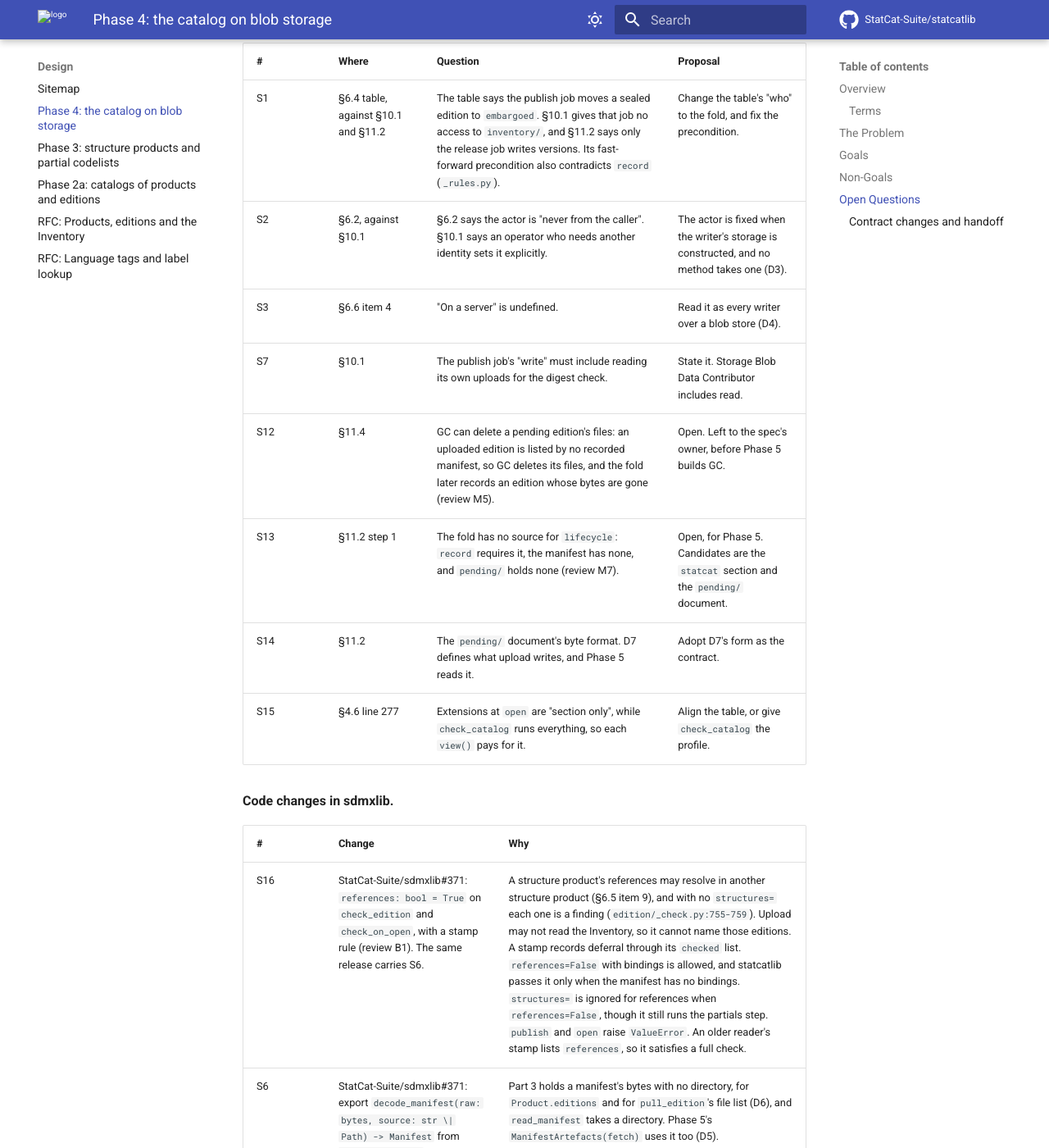
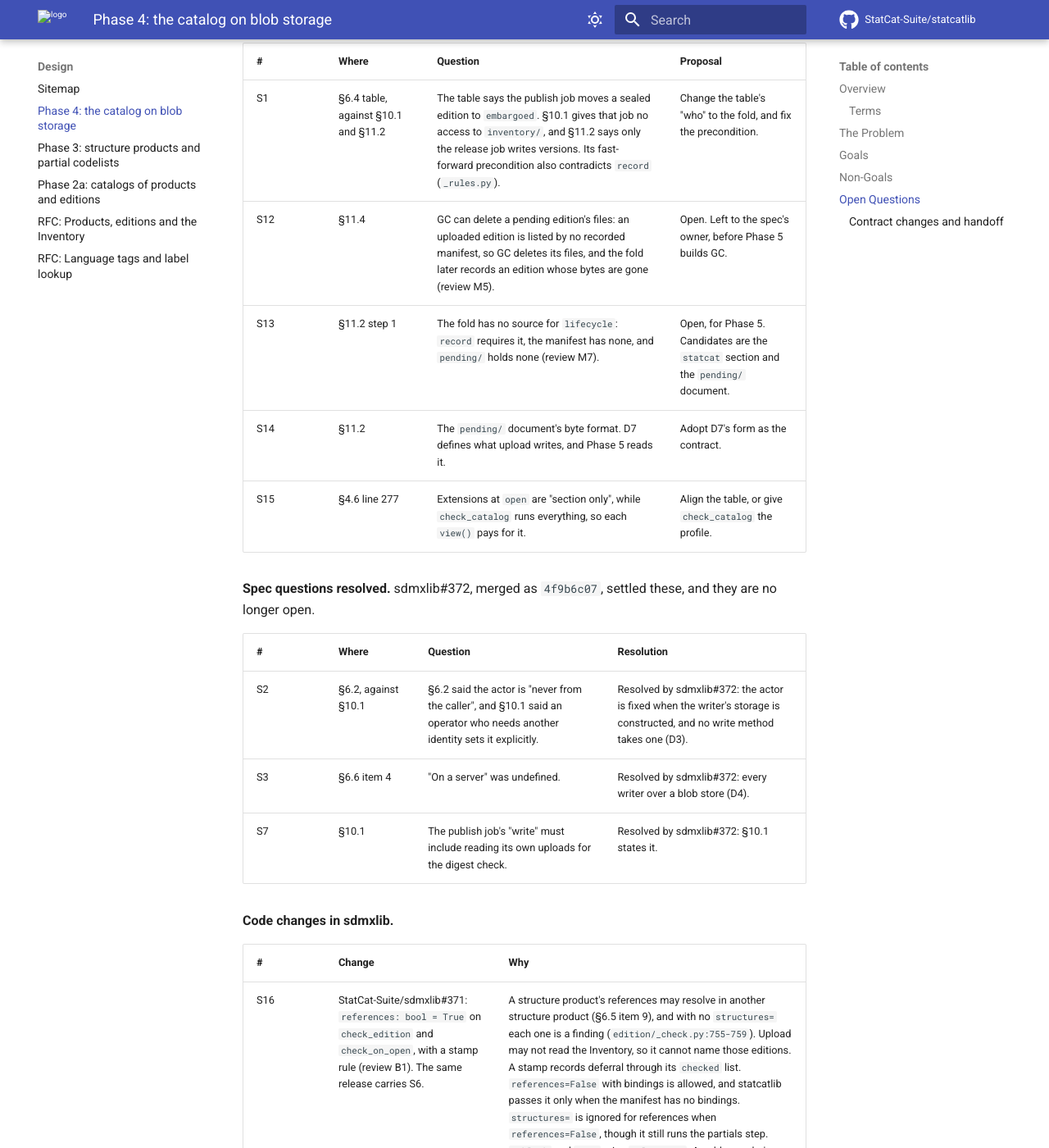
Before and after one commit to StatCat-Suite/statcatlib, an MkDocs documentation site: the page built from docs/design/catalog-on-blob-storage.md, in a window 1280 px wide and 1400 px high, scrolled down 4361 px. Shown: the whole window at 82% size. Built offline with MkDocs 1.6.1 and Material for MkDocs 9.7.7, drawn with Linux system fonts in a browser that asks for light colours; comment, search, counter and statistics services are not loaded; some of the changed text lies outside the part shown.

Commit message:
docs(design): mark S2, S3 and S7 resolved in the Phase 4 design
sdmxlib#372, merged as 4f9b6c07, settled them. Set the status to revision 4, with
both EGM reviews applied, for GH-98.

```diff
--- a/docs/design/catalog-on-blob-storage.md
+++ b/docs/design/catalog-on-blob-storage.md
@@ -1,11 +1,12 @@
 # Phase 4: the catalog on blob storage
 
 *   **Author:** Gabriel Gellner
-*   **Status:** Draft, revision 3, with the owner's decisions of 2026-11-04 applied. A
-    second, narrower EGM review is pending. Revision 2 had an EGM review
-    ([report](egm/catalog-on-blob-storage/review_report.md): 4 Blocker, 37 Major, 33
-    Minor), which revision 3 applies.
-*   **Date:** 2026-11-04
+*   **Status:** Draft, revision 4, with the owner's decisions of 2026-11-04 and 2026-11-05
+    applied. Both EGM reviews are applied: round 1
+    ([report](egm/catalog-on-blob-storage/review_report.md): 4 Blocker, 37 Major, 33 Minor)
+    and round 2 ([report](egm/catalog-on-blob-storage/round-2/review_report.md): 0 Blocker, 4
+    Major, 20 Minor).
+*   **Date:** 2026-11-05
 *   **Issue:** GH-98. Stage 2's later needs: GH-125. Suite tracker:
     StatCat-Suite/statcat-suite.github.io#19.
 *   **Read against:** statcatlib `e7eba47`, whose code equals `origin/main` `974ea27`
@@ -145,13 +146,19 @@ handoff table gives its owner and order. Owner decisions are under Recorded deci
 | # | Where | Question | Proposal |
 |---|---|---|---|
 | S1 | §6.4 table, against §10.1 and §11.2 | The table says the publish job moves a sealed edition to `embargoed`. §10.1 gives that job no access to `inventory/`, and §11.2 says only the release job writes versions. Its fast-forward precondition also contradicts `record` (`_rules.py`). | Change the table's "who" to the fold, and fix the precondition. |
-| S2 | §6.2, against §10.1 | §6.2 says the actor is "never from the caller". §10.1 says an operator who needs another identity sets it explicitly. | The actor is fixed when the writer's storage is constructed, and no method takes one (D3). |
-| S3 | §6.6 item 4 | "On a server" is undefined. | Read it as every writer over a blob store (D4). |
-| S7 | §10.1 | The publish job's "write" must include reading its own uploads for the digest check. | State it. Storage Blob Data Contributor includes read. |
 | S12 | §11.4 | GC can delete a pending edition's files: an uploaded edition is listed by no recorded manifest, so GC deletes its files, and the fold later records an edition whose bytes are gone (review M5). | Open. Left to the spec's owner, before Phase 5 builds GC. |
 | S13 | §11.2 step 1 | The fold has no source for `lifecycle`: `record` requires it, the manifest has none, and `pending/` holds none (review M7). | Open, for Phase 5. Candidates are the `statcat` section and the `pending/` document. |
 | S14 | §11.2 | The `pending/` document's byte format. D7 defines what upload writes, and Phase 5 reads it. | Adopt D7's form as the contract. |
 | S15 | §4.6 line 277 | Extensions at `open` are "section only", while `check_catalog` runs everything, so each `view()` pays for it. | Align the table, or give `check_catalog` the profile. |
+
+**Spec questions resolved.** sdmxlib#372, merged as `4f9b6c07`, settled these, and they are
+no longer open.
+
+| # | Where | Question | Resolution |
+|---|---|---|---|
+| S2 | §6.2, against §10.1 | §6.2 said the actor is "never from the caller", and §10.1 said an operator who needs another identity sets it explicitly. | Resolved by sdmxlib#372: the actor is fixed when the writer's storage is constructed, and no write method takes one (D3). |
+| S3 | §6.6 item 4 | "On a server" was undefined. | Resolved by sdmxlib#372: every writer over a blob store (D4). |
+| S7 | §10.1 | The publish job's "write" must include reading its own uploads for the digest check. | Resolved by sdmxlib#372: §10.1 states it. |
 
 **Code changes in sdmxlib.**
 
@@ -168,7 +175,7 @@ In order. "Gates" names what cannot start until the row is done.
 
 | Order | Change | Owner | Gates |
 |---|---|---|---|
-| 1 | sdmxlib's `docs/phase-4-restated` PR (#372), merged: the leaf rule, W4, S2, S3 and S7 | sdmxlib | Part 1, Part 2 (S7) |
+| 1 | Done: sdmxlib's `docs/phase-4-restated` PR (#372), merged as `4f9b6c07`, with the leaf rule, W4, S2, S3 and S7 | sdmxlib | Part 1, Part 2 (S7) |
 | 2 | Part 1, on sdmxlib 0.85 | statcatlib | Parts 2 and 4 |
 | 3 | The StatCat-Suite/sdmxlib#371 release: `references=False` (S16) and the `decode_manifest` export (S6), with spec §4.6 and §4.7's `check_on_open` text | sdmxlib | Part 2, Part 3 |
 | 4 | Part 2, whose PR sets the new cap in `pyproject.toml` | statcatlib | Part 3 |
@@ -293,7 +300,7 @@ The owner decided these on 2026-11-04, except W24. W2 and W8 move with `correct`
 | W11 | `CatalogAdmin.open(BlobLocation)`, `CatalogAdmin.create` and `ManifestArtefacts(fetch)` leave Phase 4, since none has a caller. | Until Phase 5, a blob `commit` with an incoming entry raises `NotImplementedError` (Land order). |
 | W12 | The sdmxlib release is StatCat-Suite/sdmxlib#371. It holds `references: bool = True`, with a stamp rule, and the `decode_manifest` export (W24). `check_on_open(structures=)` waits for a caller. | S16, S6. |
 | W13 | Part 1 lands on sdmxlib 0.85, Parts 2 and 3 on the #371 release, and Part 4 needs nothing from that release. | Land order. |
-| W14 | S2, S3 and S7 go into sdmxlib's `docs/phase-4-restated` PR. | Handoff row 1. |
+| W14 | S2, S3 and S7 go into sdmxlib's `docs/phase-4-restated` PR. | Done: resolved by sdmxlib#372, handoff row 1. |
 | W15 | `view` and upload pass `references=False` when the manifest has no bindings, and statcatlib passes no `structures=` in Phase 4. The fold owns that check. | D6, D7, handoff row 9. |
 | W16 | The CLI's credential is `DefaultAzureCredential` in `AzureCredentialProvider` in `TokenIdentity`, with `azure-identity`, `typer` and `rich` in `blob`. | D2, D7. |
 | W17 | The CLI's grammar, variables and codes: `az://<container>[/<prefix>]`, `AZURE_STORAGE_ACCOUNT_NAME`, a refusal when key or SAS variables are set, RFC 3339 with a zone, exit codes 0, 1 and 2, and a one-hour timeout. | D7. |
```
